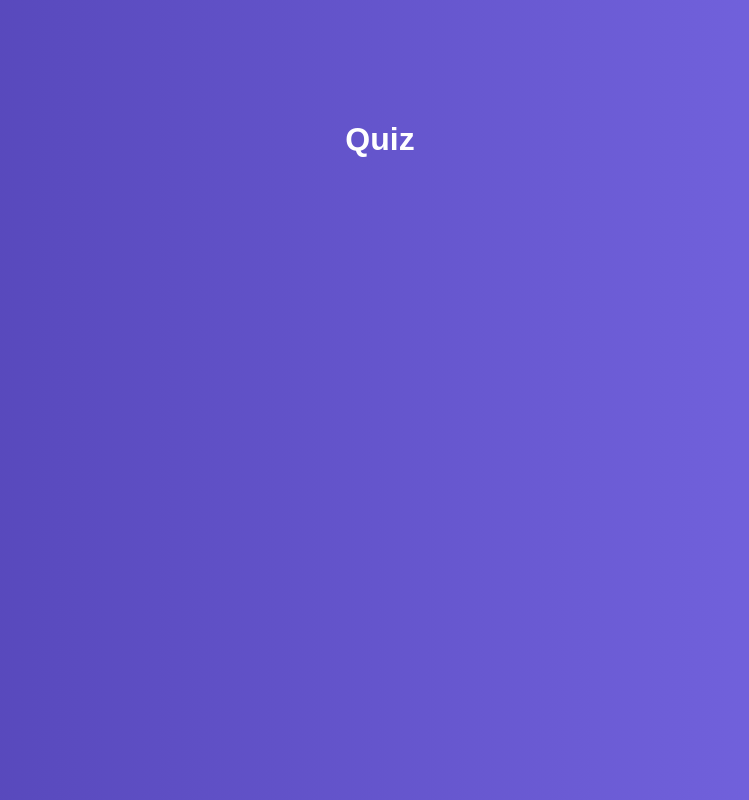
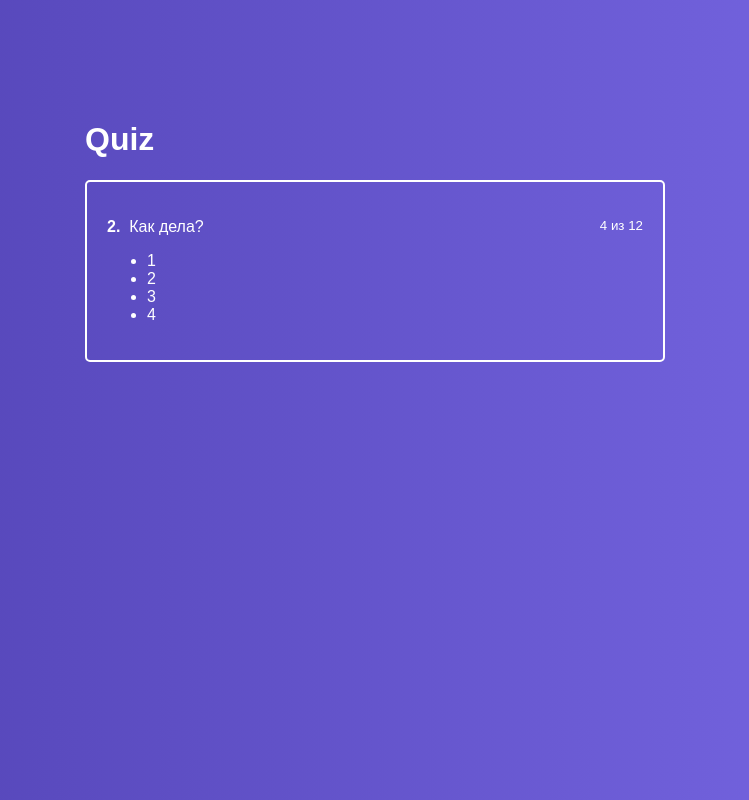
Before and after one commit to mirror-of-the-soul/react-quiz, a React app: page / in a window 1280 px wide. Shown: the whole page, without its empty margins (265-1014 px from the left). Built offline with nearby package versions, Linux system fonts and the light colour scheme.

Commit message:
создание старницы активного вопроса

```diff
--- a/src/components/ActiveQuiz/ActiveQuiz.css
+++ b/src/components/ActiveQuiz/ActiveQuiz.css
@@ -0,0 +1,12 @@
+.ActiveQuiz{
+    padding: 20px;
+    color: #fff;
+    border: 2px solid #fff;
+    border-radius: 5px;
+    margin: 0 10px;
+    box-sizing: border-box;
+}
+.Question {
+    display: flex;
+    justify-content: space-between;
+}
--- a/src/components/ActiveQuiz/ActiveQuiz.js
+++ b/src/components/ActiveQuiz/ActiveQuiz.js
@@ -0,0 +1,23 @@
+import React from 'react'
+import classes from './ActiveQuiz.css'
+
+const ActiveQuiz = props => (
+    <div className={classes.ActiveQuiz}>
+        <p className={classes.Question}>
+            <span>
+                <strong>2.</strong>&nbsp;
+
+                 Как дела?
+            </span>
+            <small>4 из 12</small>
+        </p>
+
+        <ul>
+            <li>1</li>
+            <li>2</li>
+            <li>3</li>
+            <li>4</li>
+        </ul>
+    </div>
+)
+export default ActiveQuiz
--- a/src/containers/Quiz/Quiz.css
+++ b/src/containers/Quiz/Quiz.css
@@ -11,3 +11,7 @@
     color: #fff;
     margin-left: 10px;
 }
+
+.QuizWrapper {
+    width: 600px;
+}
--- a/src/containers/Quiz/Quiz.js
+++ b/src/containers/Quiz/Quiz.js
@@ -1,5 +1,7 @@
 import React, {Component} from 'react'
 import classes from './Quiz.css'
+import ActiveQuiz from '../../components/ActiveQuiz/ActiveQuiz'
+
 
 class Quiz extends Component {
   state = {
@@ -9,7 +11,10 @@
   render() {
     return (
       <div className={classes.Quiz}>
-        <h1>Quiz</h1>
+         <div className={classes.QuizWrapper}>
+           <h1>Quiz</h1>
+          <ActiveQuiz/>
+        </div>
       </div>
     )
   }
```
